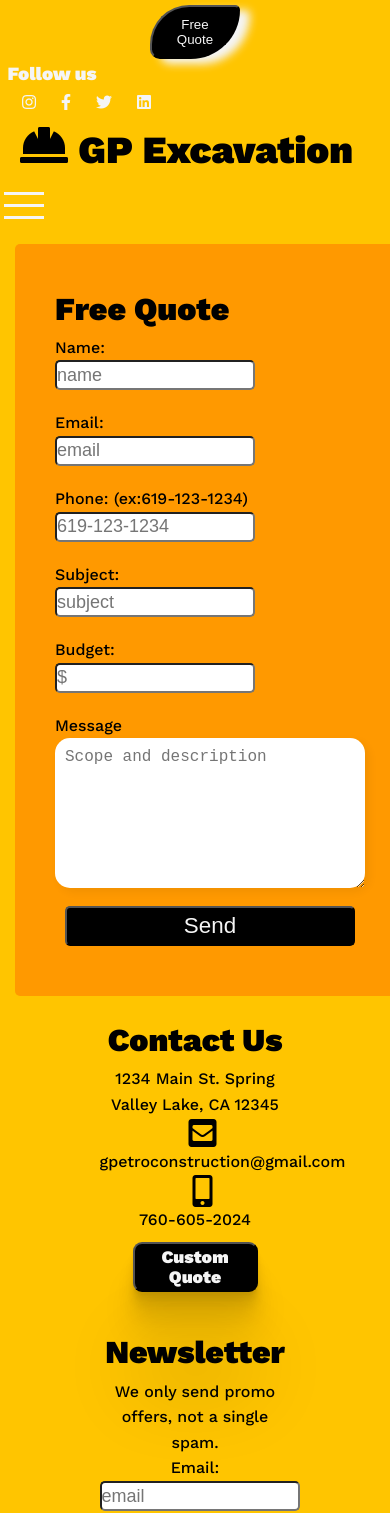
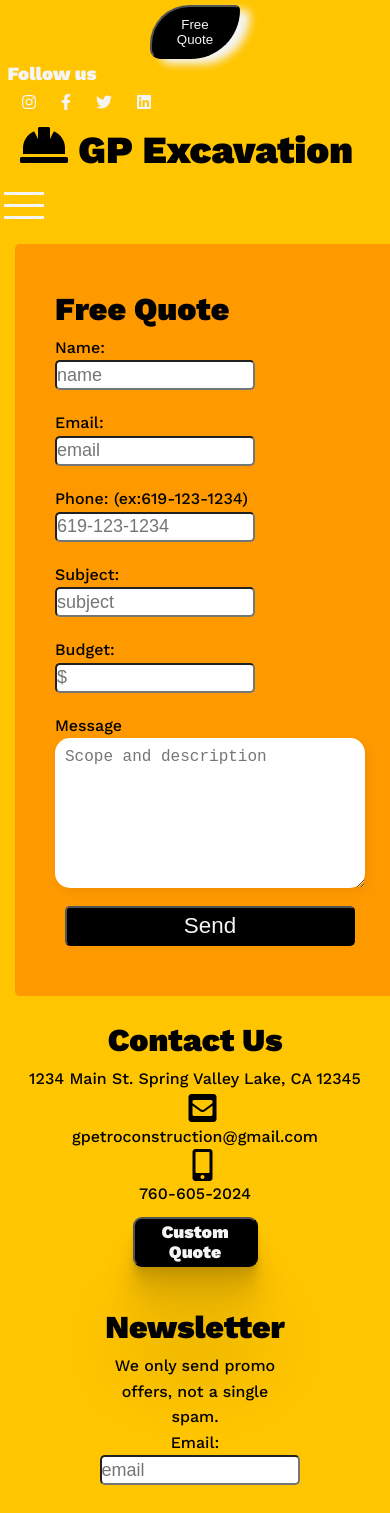
Before and after one commit to GregPetropoulos/GP-Excavation, a React (Create React App) app: page /quote in a window 390 px wide. Shown: the top 1513 px of the page. Built offline with nearby package versions, Linux system fonts and the light colour scheme.

Commit message:
Small tweak to footer in responsive alignment.

```diff
--- a/src/App.css
+++ b/src/App.css
@@ -220,6 +220,7 @@ video {
 .footer-email-link {
   text-decoration: none;
   color: black;
+  width:100%;
 }
 .footer-newsletter-wrapper {
   text-align: center;
--- a/src/component/Footer.js
+++ b/src/component/Footer.js
@@ -12,16 +12,18 @@ const Footer = () => {
         flex-direction: column;
         justify-content: center;
         align-items: center;
+        width:100%;
+
       }
       .footer-about-wrapper {
         border-right: #ffc500;
       }
       .footer-contact-wrapper {
         border-right: #ffc500;
-        // display:flex;
-        // flex-direction:row;
-        // justify-content:center;
+        text-align:center;
+        width:100%;
       }
+
     }
   `;
   return (
```
